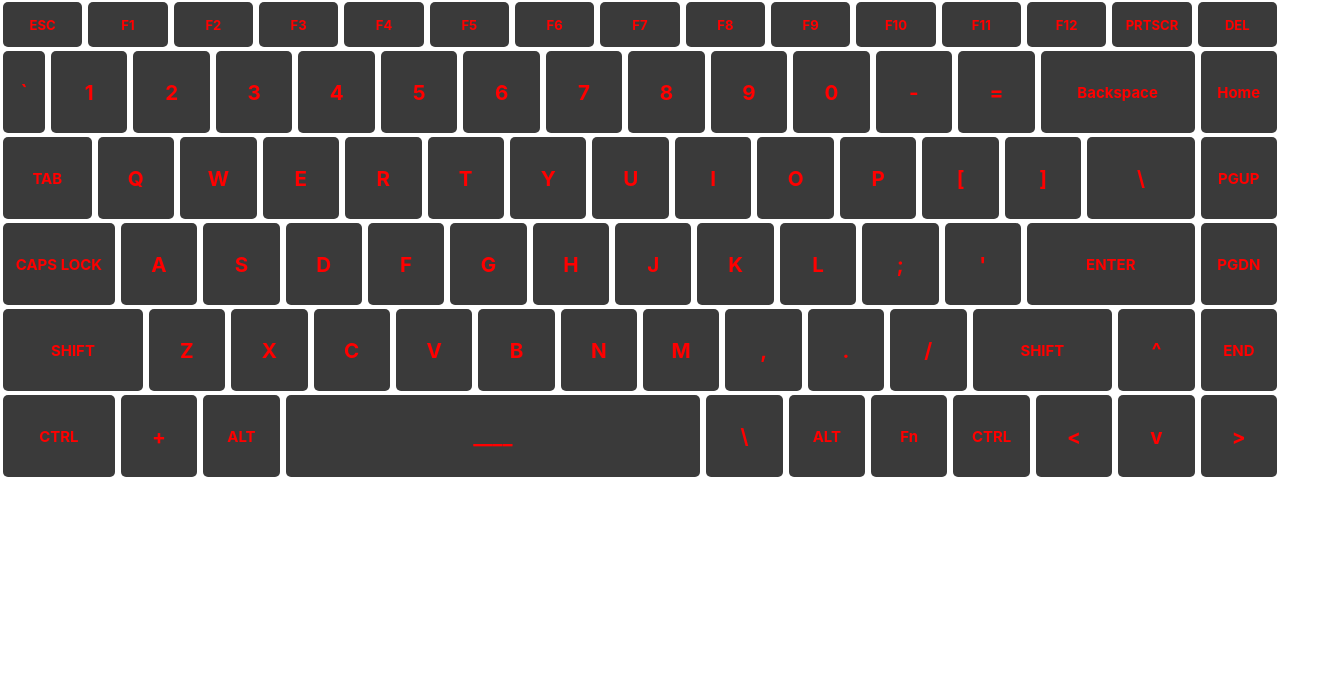
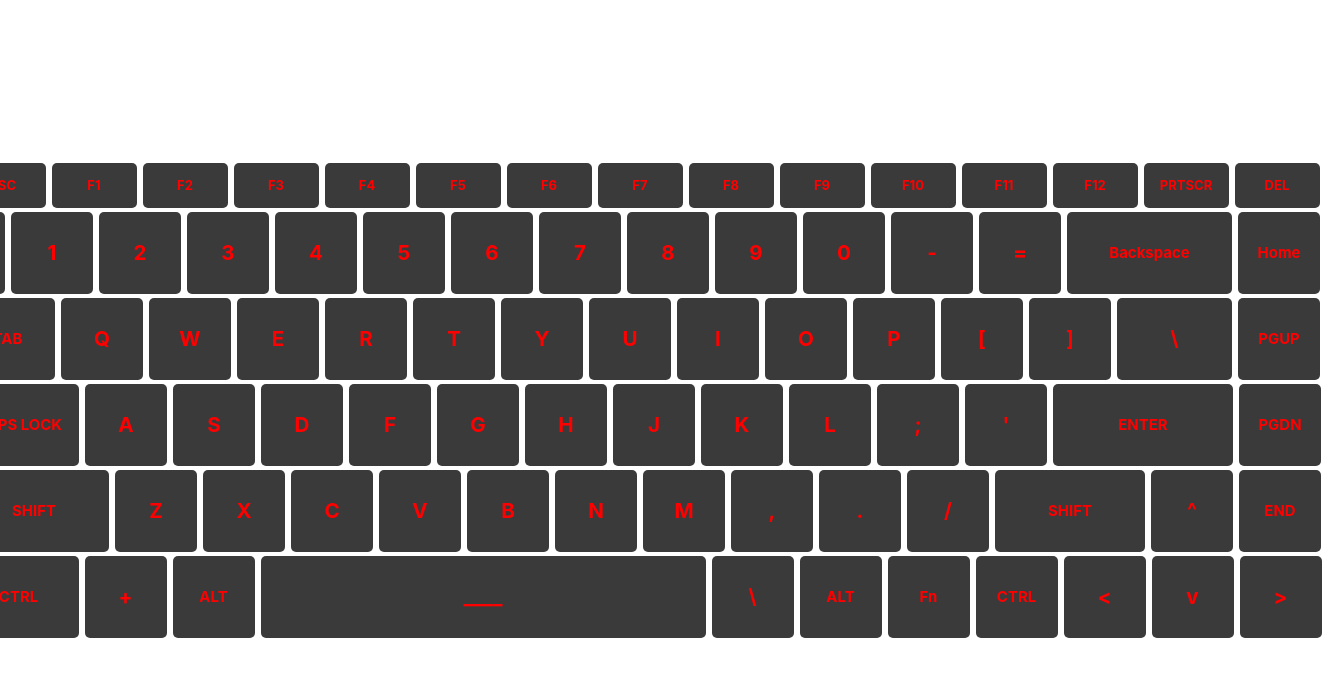
Before and after one commit to PeeyushKumar/keyboard, a React (Create React App) app: page / in a window 1280 px wide. Shown: the top 676 px of the page, 1325 px wide, since content can reach past the window. Built offline with nearby package versions, Linux system fonts and the light colour scheme.

Commit message:
centered keyboard

```diff
--- a/src/App.css
+++ b/src/App.css
@@ -1,3 +1,11 @@
+.game {
+    height: 100vh;
+    display: flex;
+    align-items: center;
+    justify-content: center;
+    min-width: 1200px;
+}
+
 .key-row {
     display: flex;
     justify-content: center;
--- a/src/components/Game.jsx
+++ b/src/components/Game.jsx
@@ -4,7 +4,7 @@ import Keyboard from './Keyboard';
 class Game extends Component {
     render() {
         return(
-            <div>
+            <div className='game'>
                 <Keyboard></Keyboard>
             </div>
         );
```
